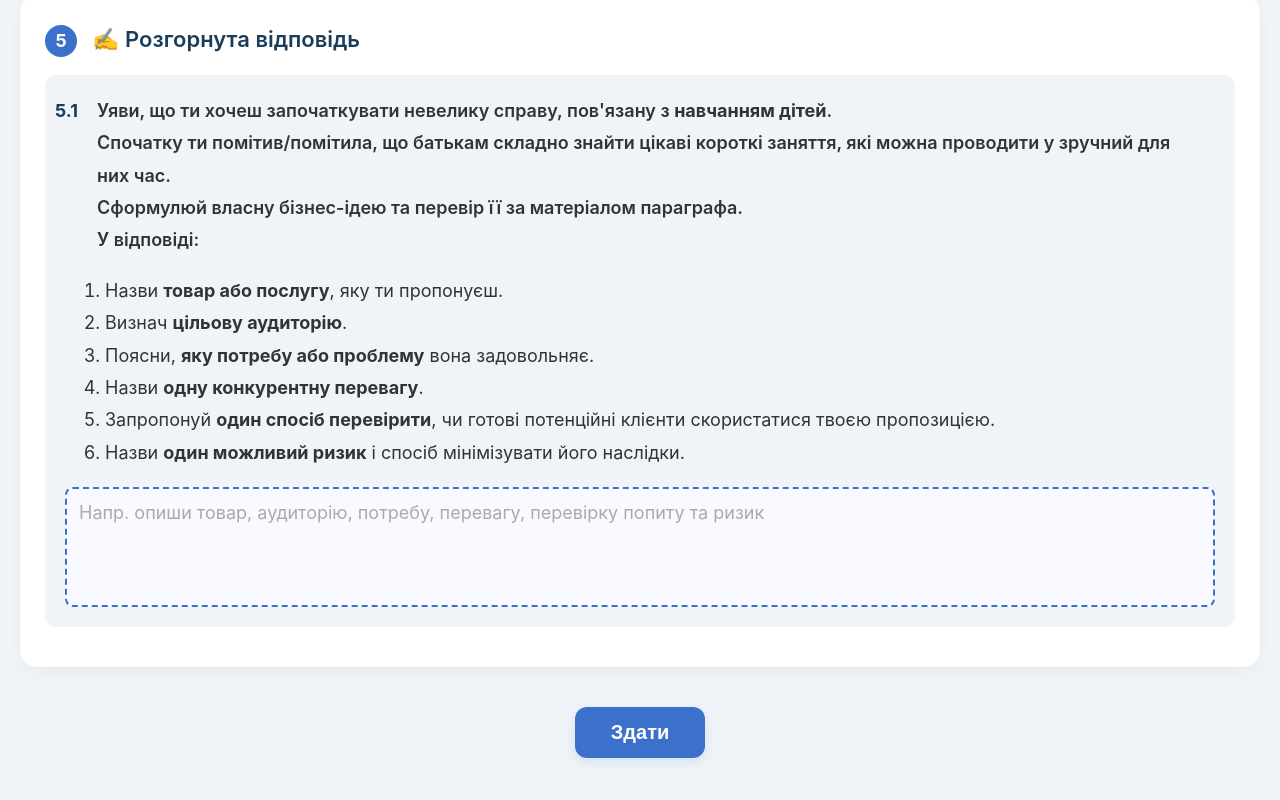
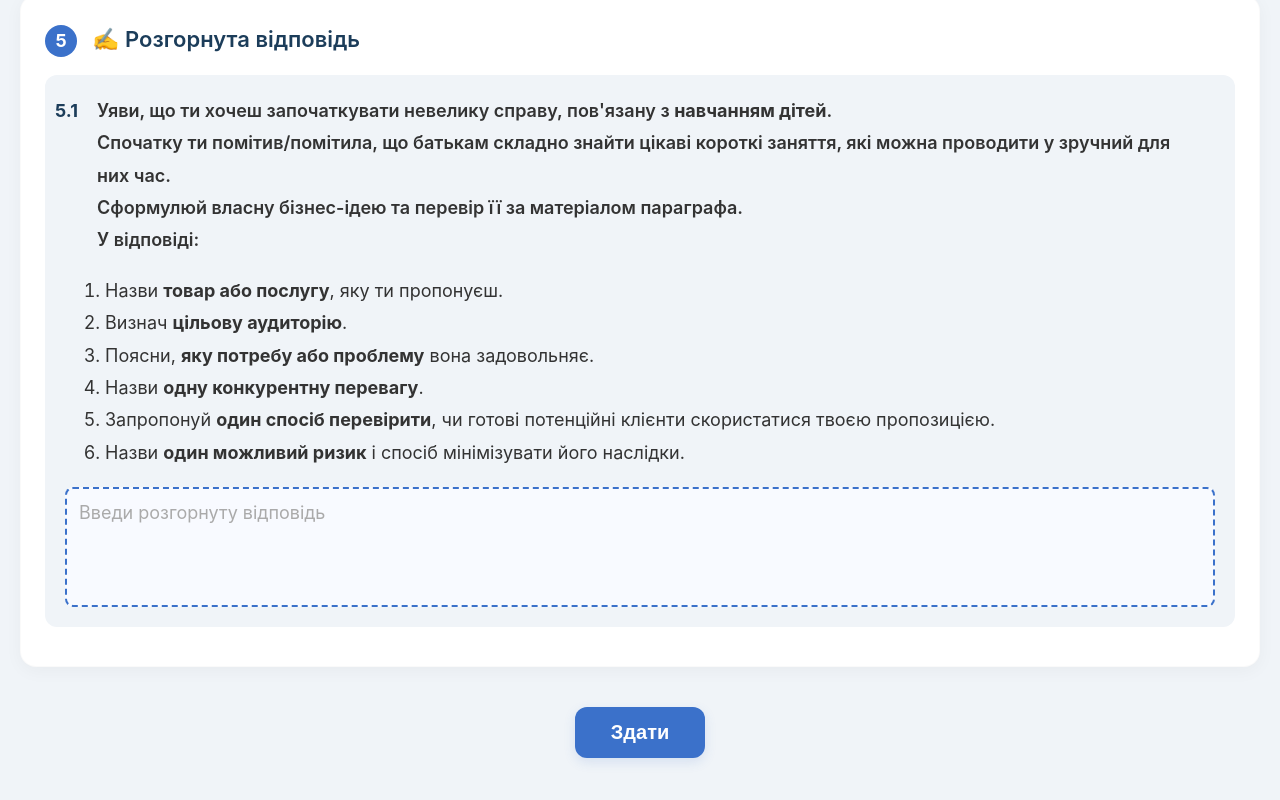
Before and after one commit to sch-inf/PiF-task, a plain HTML site: page sheet9_6.html in a window 1280 px wide. Shown: the part 3236-4036 px from the top of the page. Drawn offline with Linux system fonts and the light colour scheme.

Commit message:
Update sheet9_6.html

```diff
--- a/sheet9_6.html
+++ b/sheet9_6.html
@@ -226,7 +226,7 @@
 
         <div class="answer long"
              contenteditable="true"
-             data-placeholder="Напр. опиши товар, аудиторію, потребу, перевагу, перевірку попиту та ризик"></div>
+             data-placeholder="Введи розгорнуту відповідь"></div>
       </div>
     </div>
 
```
Lines whose indentation alone changed are shown as unchanged.
